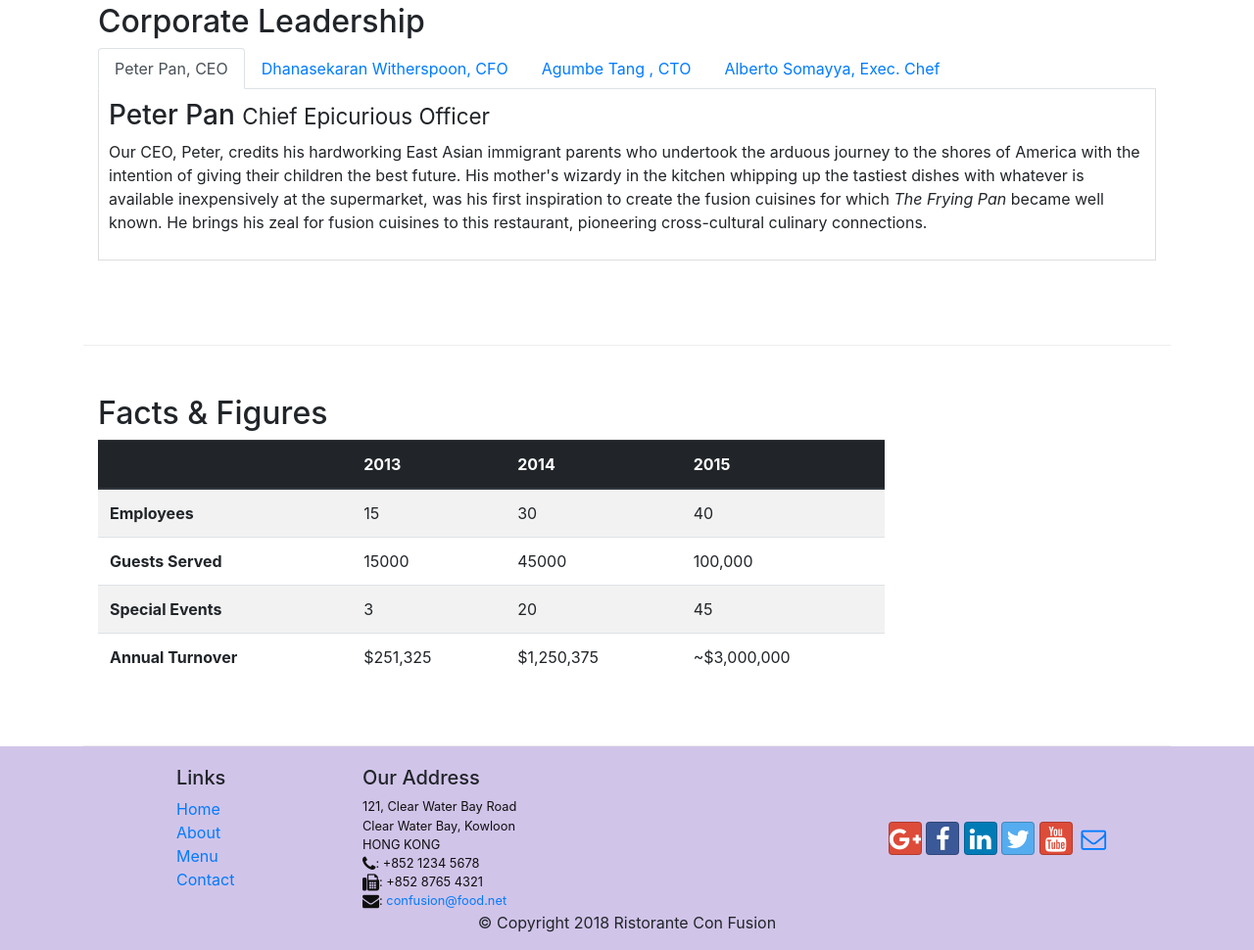
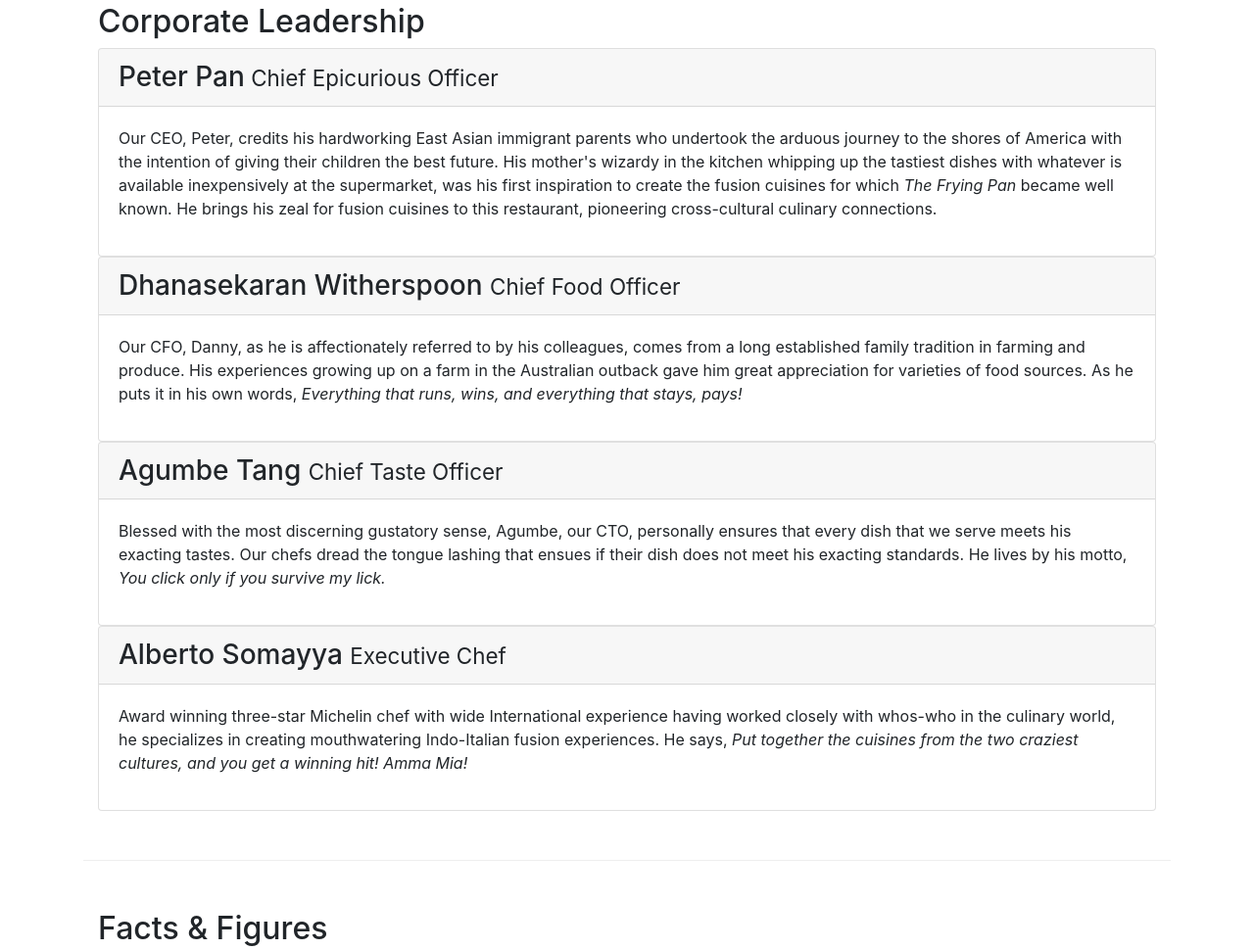
Before and after one commit to DianisCaro99/Bootstrap-conFusion, a website: page aboutus.html in a window 1280 px wide. Shown: the part 1019-1989 px from the top of the page at 98% size. Drawn offline with nearby package versions, Linux system fonts and the light colour scheme.

Commit message:
Pre-accordion

```diff
--- a/aboutus.html
+++ b/aboutus.html
@@ -27,7 +27,7 @@
                 <ul class="navbar-nav mr-auto">
                     <li class="nav-item"><a class="nav-link" href="./index.html"><span class="fa fa-home fa-lg"></span> Home</a></li>
                     <li class="nav-item active"><a class="nav-link" href="#"><span class="fa fa-info fa-lg"></span> About</a></li>
-                    <li class="nav-item"><a class="nav-link" href="#"><span class="fa fa-listfa-lg"></span> Menu</a></li>
+                    <li class="nav-item"><a class="nav-link" href="#"><span class="fa fa-list fa-lg"></span> Menu</a></li>
                     <li class="nav-item"><a class="nav-link" href="./contactus.html"><span class="fa fa-address-card fa-lg"></span> Contact</a></li>
                 </ul>
             </div>
@@ -102,39 +102,64 @@
             <div class="col-12 col-sm-12">
                 <h2>Corporate Leadership</h2>
 
-                <ul class="nav nav-tabs">
-                    <li class="nav-item">
-                        <a class="nav-link active" href="#peter" role="tab" data-toggle="tab">Peter Pan, CEO</a>
-                    </li>
-                    <li class="nav-item">
-                        <a class="nav-link" href="#danny" role="tab" data-toggle="tab">Dhanasekaran Witherspoon, CFO</a>
-                    </li>
-                    <li class="nav-item">
-                        <a class="nav-link" href="#agumbe" role="tab" data-toggle="tab">Agumbe Tang , CTO</a>
-                    </li>
-                    <li class="nav-item">
-                        <a class="nav-link" href="#alberto" role="tab" data-toggle="tab">Alberto Somayya, Exec. Chef</a>
-                    </li>
-                </ul>
-                <div class="tab-content">
-                    <div role="tabpanel" class="tab-pane fade show active" id="peter">
-                        <h3>Peter Pan <small>Chief Epicurious Officer</small></h3>
-                        <p class="d-none d-sm-block">Our CEO, Peter, credits his hardworking East Asian immigrant parents who undertook the arduous journey to the shores of America with the intention of giving their children the best future. His mother's wizardy in the kitchen whipping up the tastiest dishes with whatever is available inexpensively at the supermarket, was his first inspiration to create the fusion cuisines for which <em>The Frying Pan</em> became well known. He brings his zeal for fusion cuisines to this restaurant, pioneering cross-cultural culinary connections.</p>
+                <div id="accordion">
+                    <div class="card">
+                        <div class="card-header" role="tab" id="peterhead">
+                            <h3 class="mb-0">
+                                <a data-toggle="collapse" data-target="#peter">
+                                    Peter Pan<small> Chief Epicurious Officer</small>
+                                </a>
+                            </h3>
+                        </div>
+                        <div role="tabpanel" class="collapse show" id="peter" data-parent="accordion">
+                            <div class="card-body">
+                                <p class="d-none d-sm-block">Our CEO, Peter, credits his hardworking East Asian immigrant parents who undertook the arduous journey to the shores of America with the intention of giving their children the best future. His mother's wizardy in the kitchen whipping up the tastiest dishes with whatever is available inexpensively at the supermarket, was his first inspiration to create the fusion cuisines for which <em>The Frying Pan</em> became well known. He brings his zeal for fusion cuisines to this restaurant, pioneering cross-cultural culinary connections.</p>
+                            </div>
+                        </div>
                     </div>
-                    <div role="tabpanel" class="tab-pane fade show" id="danny">
-                        <h3>Dhanasekaran Witherspoon <small>Chief Food Officer</small></h3>
-                        <p class="d-none d-sm-block">Our CFO, Danny, as he is affectionately referred to by his colleagues, comes from a long established family tradition in farming and produce. His experiences growing up on a farm in the Australian outback gave him great appreciation for varieties of food sources. As he puts it in his own words, <em>Everything that runs, wins, and everything that stays, pays!</em></p>
+                    <div class="card">
+                        <div class="card-header" role="tab" id="dannyhead">
+                            <h3 class="mb-0">
+                                <a data-toggle="collapse" data-target="#danny">
+                                    Dhanasekaran Witherspoon <small> Chief Food Officer</small>
+                                </a>
+                            </h3>
+                        </div>
+                        <div role="tabpanel" class="collapse show" id="danny" data-parent="accordion">
+                            <div class="card-body">
+                                <p class="d-none d-sm-block">Our CFO, Danny, as he is affectionately referred to by his colleagues, comes from a long established family tradition in farming and produce. His experiences growing up on a farm in the Australian outback gave him great appreciation for varieties of food sources. As he puts it in his own words, <em>Everything that runs, wins, and everything that stays, pays!</em></p>
+                            </div>
+                        </div>
                     </div>
-                    <div role="tabpanel" class="tab-pane fade show" id="agumbe">
-                        <h3>Agumbe Tang <small>Chief Taste Officer</small></h3>
-                        <p class="d-none d-sm-block">Blessed with the most discerning gustatory sense, Agumbe, our CTO, personally ensures that every dish that we serve meets his exacting tastes. Our chefs dread the tongue lashing that ensues if their dish does not meet his exacting standards. He lives by his motto, <em>You click only if you survive my lick.</em></p>
+                    <div class="card">
+                        <div class="card-header" role="tab" id="agumbehead">
+                            <h3 class="mb-0">
+                                <a data-toggle="collapse" data-target="#agumbe">
+                                    Agumbe Tang <small>Chief Taste Officer</small>
+                                </a>
+                            </h3>
+                        </div>
+                        <div role="tabpanel" class="collapse show" id="agumbe" data-parent="accordion">
+                            <div class="card-body">
+                                <p class="d-none d-sm-block">Blessed with the most discerning gustatory sense, Agumbe, our CTO, personally ensures that every dish that we serve meets his exacting tastes. Our chefs dread the tongue lashing that ensues if their dish does not meet his exacting standards. He lives by his motto, <em>You click only if you survive my lick.</em></p>
+                            </div>
+                        </div>
                     </div>
-                    <div role="tabpanel" class="tab-pane fade show" id="alberto">
-                        <h3>Alberto Somayya <small>Executive Chef</small></h3>
-                        <p class="d-none d-sm-block">Award winning three-star Michelin chef with wide International experience having worked closely with whos-who in the culinary world, he specializes in creating mouthwatering Indo-Italian fusion experiences. He says, <em>Put together the cuisines from the two craziest cultures, and you get a winning hit! Amma Mia!</em></p>
+                    <div class="card">
+                        <div class="card-header" role="tab" id="albertohead">
+                            <h3 class="mb-0">
+                                <a data-toggle="collapse" data-target="#alberto">
+                                    Alberto Somayya <small>Executive Chef</small>
+                                </a>
+                            </h3>
+                        </div>
+                        <div role="tabpanel" class="collapse show" id="alberto" data-parent="accordion">
+                            <div class="card-body">
+                                <p class="d-none d-sm-block">Award winning three-star Michelin chef with wide International experience having worked closely with whos-who in the culinary world, he specializes in creating mouthwatering Indo-Italian fusion experiences. He says, <em>Put together the cuisines from the two craziest cultures, and you get a winning hit! Amma Mia!</em></p>
+                            </div>
+                        </div>
                     </div>
                 </div>
-
             </div>
        </div>
        <div class="row row-content">
```
Also changed, not shown: index.html (+1 -1 lines).
